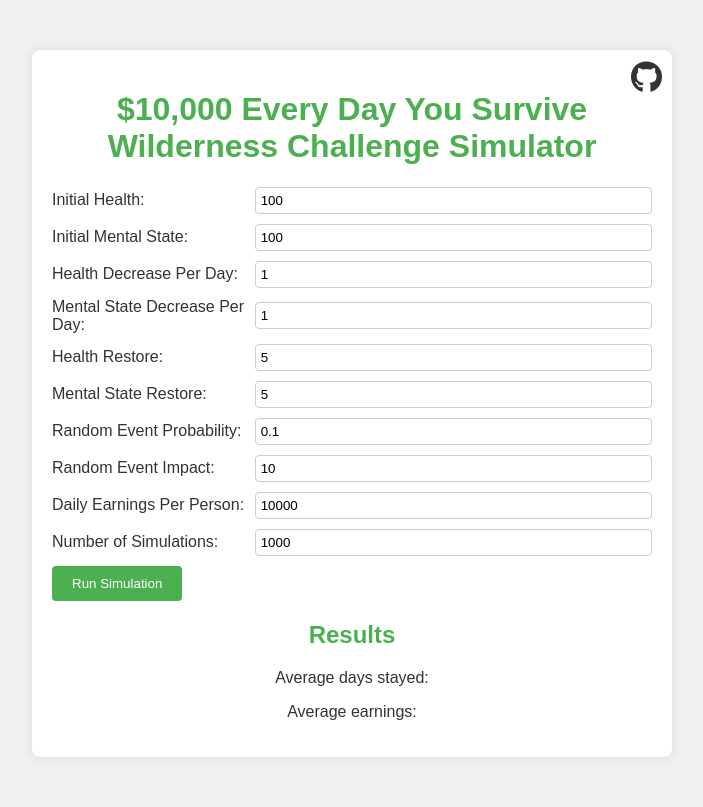
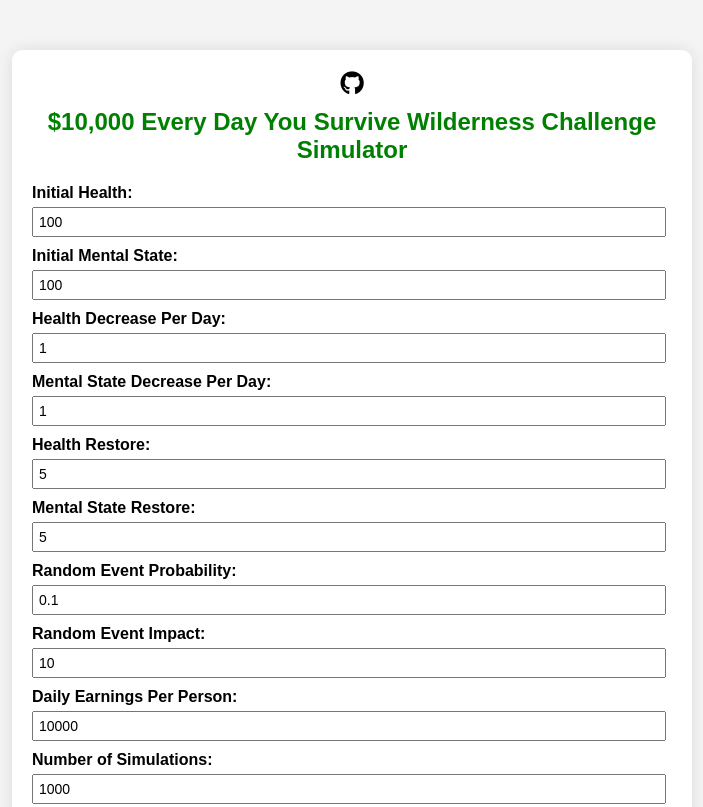
Before and after one commit to Shuggreal/MrBeastWildernesSimulator, a plain HTML site: page index.html in a window 1280 px wide. Shown: the top 807 px of the page, without its empty margins (288-991 px from the left). Drawn offline with Linux system fonts and the light colour scheme.

Commit message:
Update styles.css

```diff
--- a/styles.css
+++ b/styles.css
@@ -1,83 +1,85 @@
 body {
     font-family: Arial, sans-serif;
-    background-color: #f0f0f0;
-    color: #333;
+    background-color: #f4f4f4;
     margin: 0;
     padding: 0;
 }
 
 .container {
-    max-width: 600px;
+    width: 50%;
     margin: 50px auto;
-    background: #fff;
+    background-color: #fff;
     padding: 20px;
-    border-radius: 8px;
-    box-shadow: 0 0 10px rgba(0,0,0,0.1);
-    position: relative; /* Ensure GitHub icon is positioned relative to the container */
+    border-radius: 10px;
+    box-shadow: 0 0 15px rgba(0, 0, 0, 0.1);
+    text-align: center;
 }
 
-h1, h2 {
-    text-align: center;
-    color: #4CAF50;
+.header {
+    display: flex;
+    flex-direction: column;
+    align-items: center;
+    margin-bottom: 20px;
 }
 
-.form {
-    display: flex;
-    flex-direction: column;
-    gap: 10px;
+.github-link {
+    margin-bottom: 10px;
+}
+
+.github-link a {
+    font-size: 24px;
+    color: black;
+    text-decoration: none;
+}
+
+h1 {
+    font-size: 24px;
+    color: green;
+    margin: 0;
 }
 
 .input-group {
-    display: flex;
-    justify-content: space-between;
-    align-items: center;
-    margin-bottom: 10px;
+    margin: 10px 0;
+    text-align: left;
 }
 
 .input-group label {
-    flex: 1;
-    margin-right: 10px;
+    display: block;
+    margin-bottom: 5px;
+    font-weight: bold;
 }
 
 .input-group input {
-    flex: 2;
+    width: calc(100% - 20px);
     padding: 5px;
-    border: 1px solid #ccc;
-    border-radius: 4px;
+    font-size: 14px;
 }
 
 button {
-    background-color: #4CAF50;
+    background-color: green;
     color: white;
+    padding: 10px 20px;
     border: none;
-    padding: 10px 20px;
-    border-radius: 4px;
+    border-radius: 5px;
     cursor: pointer;
-    transition: background-color 0.3s;
+    font-size: 16px;
+    margin-top: 10px;
 }
 
 button:hover {
-    background-color: #45a049;
+    background-color: darkgreen;
 }
 
 #results {
     margin-top: 20px;
-    text-align: center;
 }
 
-/* GitHub link styling above the title */
-.github-link {
-    position: absolute;
-    top: 10px;
-    right: 10px;
-    font-size: 32px; /* Increased size of the GitHub icon */
+#results h2 {
+    color: green;
+    margin-bottom: 10px;
 }
 
-.github-link a {
-    color: #333;
-    transition: color 0.3s;
+#results p {
+    font-size: 16px;
+    margin: 5px 0;
 }
-
-.github-link a:hover {
-    color: #4CAF50;
-}
```
